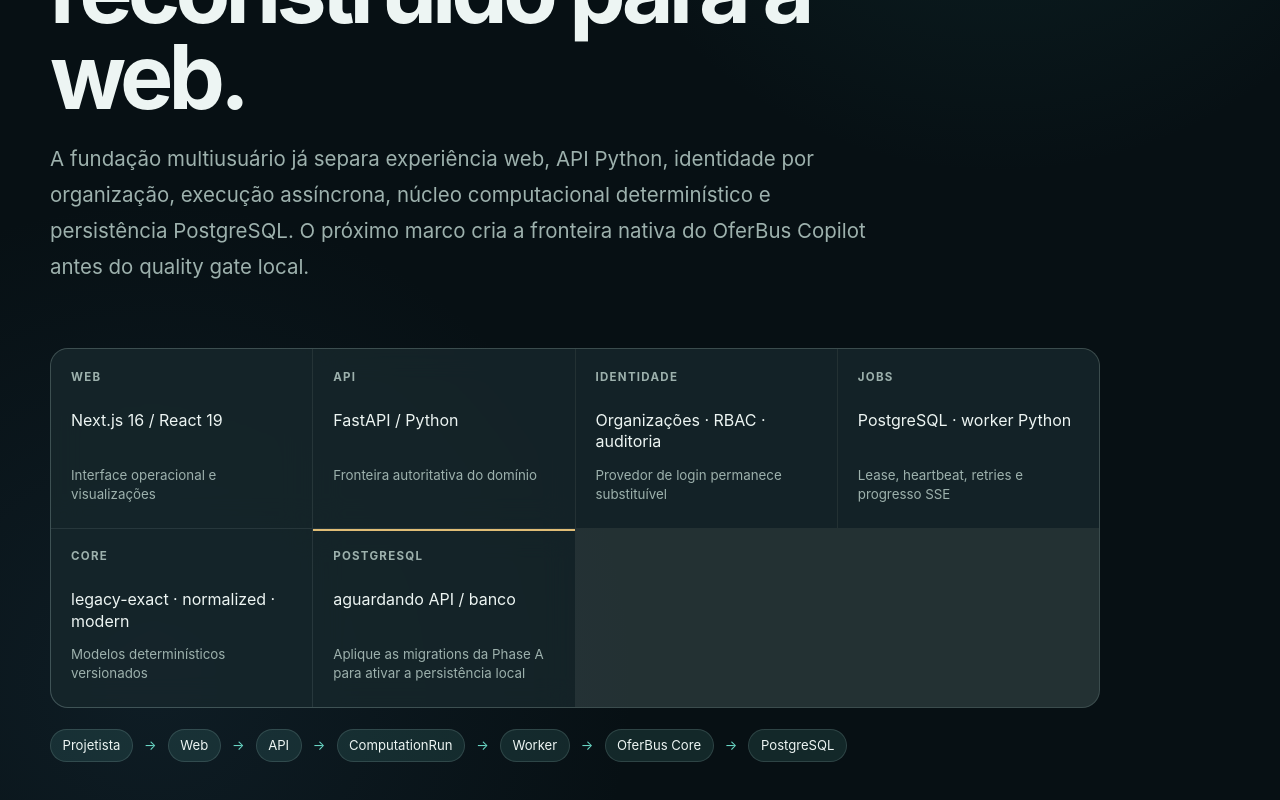
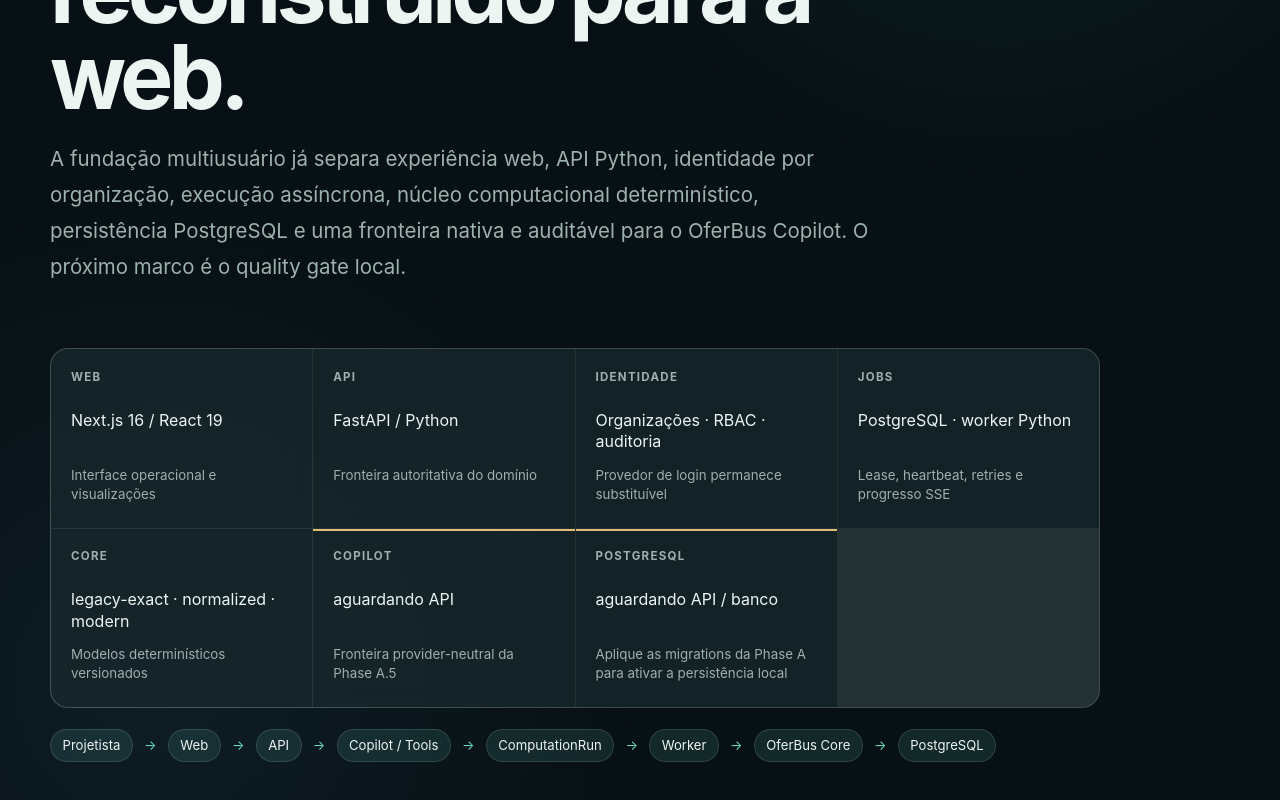
Before and after one commit to rlcancian/oferbus-planejamento-operacao-transporte-publico-urbano, a Next.js app in the folder apps/web/: page / in a window 1280 px wide. Shown: the part 400-1200 px from the top of the page. Built offline with nearby package versions, Linux system fonts and the light colour scheme; no server answers.

Commit message:
feat: surface Copilot boundary status on landing page

```diff
--- a/apps/web/src/app/page.tsx
+++ b/apps/web/src/app/page.tsx
@@ -4,6 +4,14 @@
   schema_name: string;
   server_version: string;
   migration: string;
+};
+
+type CopilotStatus = {
+  boundary: string;
+  provider: string;
+  configured: boolean;
+  model: string | null;
+  direct_sql_allowed: boolean;
 };
 
 export const dynamic = "force-dynamic";
@@ -20,8 +28,20 @@
   }
 }
 
+async function loadCopilotStatus(): Promise<CopilotStatus | null> {
+  const apiBase = process.env.OFERBUS_API_URL ?? "http://127.0.0.1:8010";
+
+  try {
+    const response = await fetch(`${apiBase}/ai/status`, { cache: "no-store" });
+    if (!response.ok) return null;
+    return (await response.json()) as CopilotStatus;
+  } catch {
+    return null;
+  }
+}
+
 export default async function Home() {
-  const readiness = await loadReadiness();
+  const [readiness, copilot] = await Promise.all([loadReadiness(), loadCopilotStatus()]);
 
   return (
     <main className="shell">
@@ -30,8 +50,8 @@
         <h1>Planejamento operacional urbano, reconstruído para a web.</h1>
         <p>
           A fundação multiusuário já separa experiência web, API Python, identidade por organização,
-          execução assíncrona, núcleo computacional determinístico e persistência PostgreSQL.
-          O próximo marco cria a fronteira nativa do OferBus Copilot antes do quality gate local.
+          execução assíncrona, núcleo computacional determinístico, persistência PostgreSQL e uma
+          fronteira nativa e auditável para o OferBus Copilot. O próximo marco é o quality gate local.
         </p>
 
         <div className="status-grid" aria-label="Estado da plataforma">
@@ -40,6 +60,11 @@
           <article><strong>Identidade</strong><span>Organizações · RBAC · auditoria</span><small>Provedor de login permanece substituível</small></article>
           <article><strong>Jobs</strong><span>PostgreSQL · worker Python</span><small>Lease, heartbeat, retries e progresso SSE</small></article>
           <article><strong>Core</strong><span>legacy-exact · normalized · modern</span><small>Modelos determinísticos versionados</small></article>
+          <article className={copilot ? "status-online" : "status-pending"}>
+            <strong>Copilot</strong>
+            <span>{copilot ? `boundary pronta · ${copilot.provider}` : "aguardando API"}</span>
+            <small>{copilot ? (copilot.configured ? `provider configurado${copilot.model ? ` · ${copilot.model}` : ""}` : "provider LLM ainda não selecionado · SQL direto bloqueado") : "Fronteira provider-neutral da Phase A.5"}</small>
+          </article>
           <article className={readiness ? "status-online" : "status-pending"}>
             <strong>PostgreSQL</strong>
             <span>{readiness ? `conectado · ${readiness.database}` : "aguardando API / banco"}</span>
@@ -48,7 +73,7 @@
         </div>
 
         <div className="architecture-strip" aria-label="Fluxo arquitetural">
-          <span>Projetista</span><i>→</i><span>Web</span><i>→</i><span>API</span><i>→</i><span>ComputationRun</span><i>→</i><span>Worker</span><i>→</i><span>OferBus Core</span><i>→</i><span>PostgreSQL</span>
+          <span>Projetista</span><i>→</i><span>Web</span><i>→</i><span>API</span><i>→</i><span>Copilot / Tools</span><i>→</i><span>ComputationRun</span><i>→</i><span>Worker</span><i>→</i><span>OferBus Core</span><i>→</i><span>PostgreSQL</span>
         </div>
       </section>
     </main>
```
